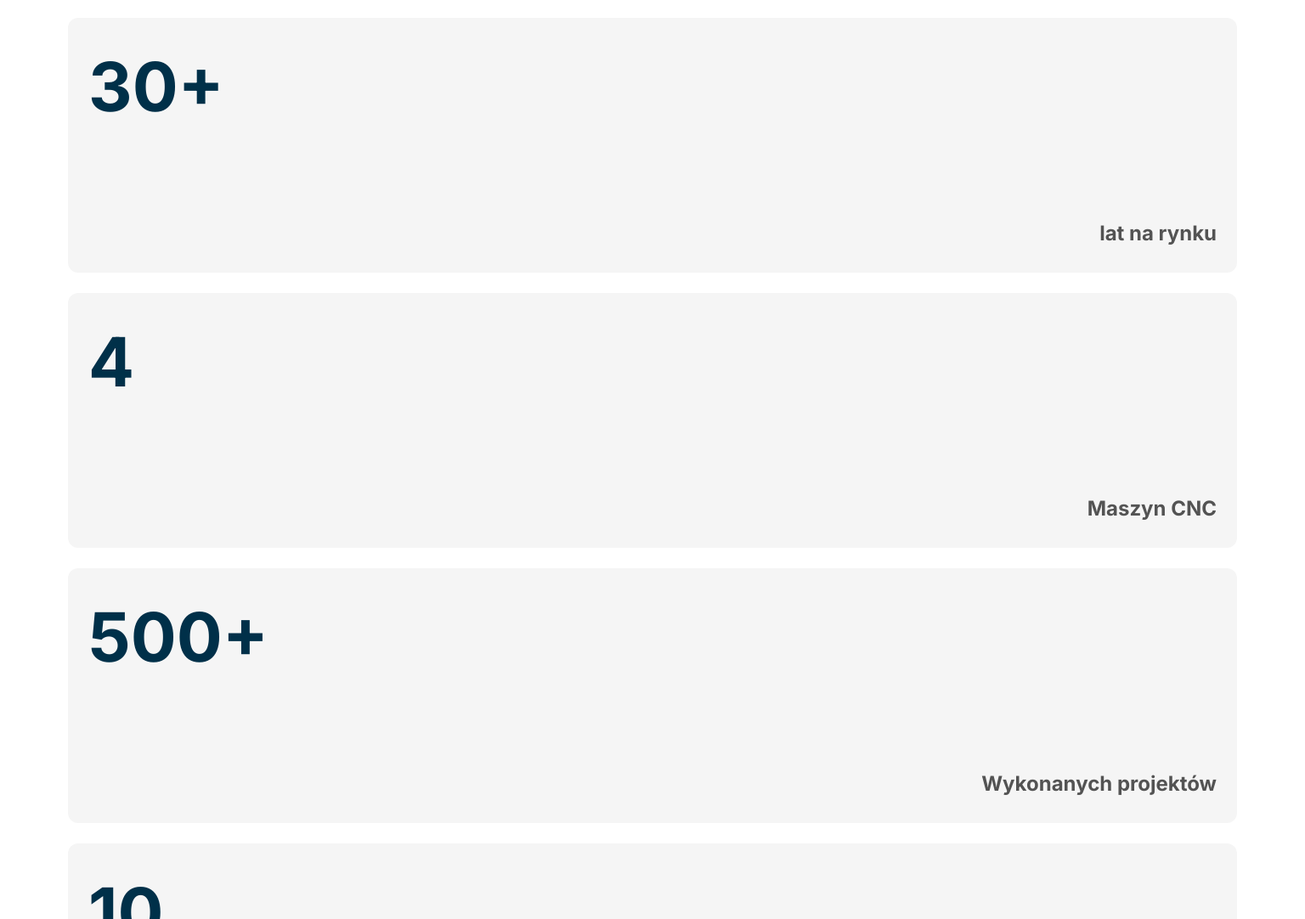
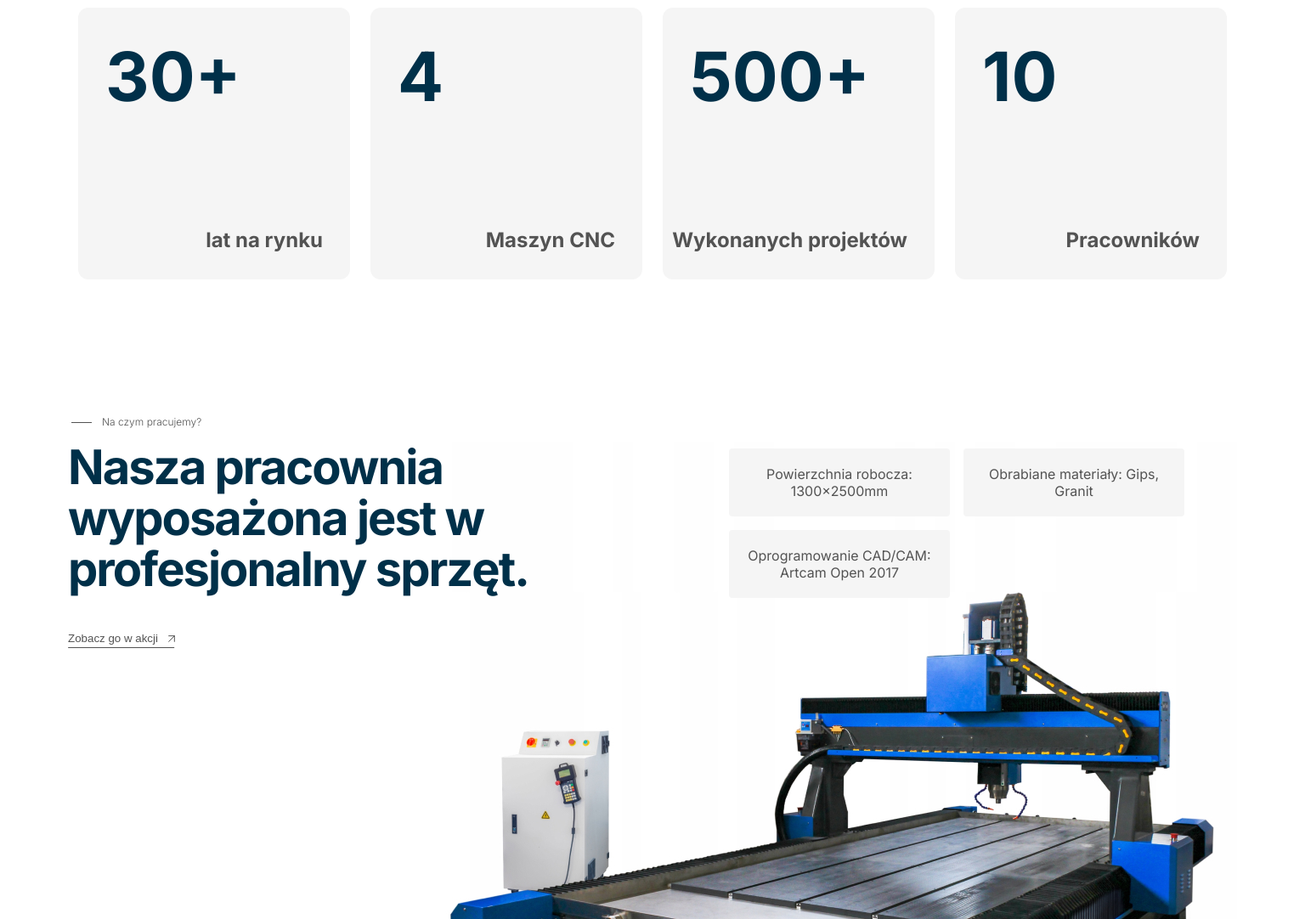
Before and after one commit to 42savage/Radel, a Nuxt app: page /o-firmie in a window 1536 px wide. Shown: the part 1718-2800 px from the top of the page at 85% size. Built offline with nearby package versions, Linux system fonts and the light colour scheme.

Commit message:
Desktop version of about us pager

```diff
--- a/components/contactSection.vue
+++ b/components/contactSection.vue
@@ -230,6 +230,9 @@ input[type="submit"] {
     bottom: 96px;
     width: 480px;
   }
+  .form-wrap {
+    margin-left: 260px;
+  }
 }
 @media (min-width: 1920px) {
   .contact-wrapper {
--- a/components/navigation.vue
+++ b/components/navigation.vue
@@ -187,6 +187,7 @@ onUnmounted(() => {
 }
 @media (min-width: 1024px) {
   .router-link-exact-active {
+    font-weight: bold;
     position: relative;
     &::before {
       content: "";
--- a/pages/o-firmie.vue
+++ b/pages/o-firmie.vue
@@ -17,16 +17,23 @@
           :title="'Wierzymy, że piękne i trwałe elewacje mogą nie tylko upiększać budynki, ale także podnosić ich wartość oraz prestiż.'"
         />
       </div>
-      <div class="cards">
+      <div class="cards" v-if="width < 1440">
         <div class="single-card" v-for="card in cards">
           <p class="card-title">{{ card.title }}</p>
           <p class="card-desc">{{ card.desc }}</p>
+        </div>
+      </div>
+      <div class="desktop-cards" v-else>
+        <div class="single-desktop-card" v-for="card in cards">
+          <p class="card-title-desktop">{{ card.title }}</p>
+          <p class="card-desc-desktop">{{ card.desc }}</p>
         </div>
       </div>
       <section>
         <sectionTitle
           :sub-title="'Na czym pracujemy?'"
           :title="'Nasza pracownia wyposażona jest w profesjonalny sprzęt.'"
+          :maxWidth="'560px'"
         />
         <button class="cta-link">
           Zobacz go w akcji
@@ -65,7 +72,11 @@
 import { ref, onMounted, onUnmounted } from "vue";
 import gsap from "gsap";
 import { ScrollTrigger } from "gsap/ScrollTrigger";
+import { useScreenSize } from "@/composables/screenSize.js";
+
 gsap.registerPlugin(ScrollTrigger);
+
+const { width, height } = useScreenSize();
 
 const cards = ref([
   {
@@ -322,4 +333,89 @@ main {
     padding: 0 80px;
   }
 }
+@media (min-width: 1440px) {
+  .desktop-cards {
+    display: flex;
+    flex-direction: row;
+    margin: 160px 0;
+  }
+  .single-desktop-card {
+    width: 320px;
+    height: 320px;
+    background: #f5f5f5;
+    border-radius: 12px;
+    padding: 32px;
+    margin: 0 12px;
+    position: relative;
+  }
+  .card-title-desktop {
+    position: absolute;
+    top: 32px;
+    left: 32px;
+    font-size: 80px;
+    color: $baseColor;
+    font-weight: bold;
+  }
+  .card-desc-desktop {
+    position: absolute;
+    bottom: 32px;
+    right: 32px;
+    font-size: 24px;
+    color: #535353;
+    font-weight: bold;
+  }
+  .machine {
+    position: relative;
+    display: flex;
+    justify-content: flex-end;
+    margin-top: -240px;
+    img {
+      width: 948px;
+      z-index: -1;
+    }
+  }
+  .top-tiles {
+    display: flex;
+    flex-wrap: wrap;
+    width: 606px;
+    position: absolute;
+    right: 0;
+    top: 0;
+    .single-tile {
+      width: 260px;
+      height: 80px;
+      font-size: 16px;
+      text-align: center;
+    }
+  }
+  .bottom-tiles {
+    display: flex;
+    flex-wrap: wrap-reverse;
+    width: 606px;
+    justify-content: flex-start;
+    position: absolute;
+    bottom: 0;
+    left: 80px;
+    .single-tile {
+      width: 260px;
+      height: 80px;
+      font-size: 16px;
+      text-align: center;
+    }
+  }
+}
+@media (min-width: 1920px) {
+  header,
+  main {
+    padding: 0 240px;
+  }
+  .sub-name {
+    right: 260px;
+    bottom: 80px;
+  }
+  .name {
+    left: 260px;
+    bottom: 40px;
+  }
+}
 </style>
```
